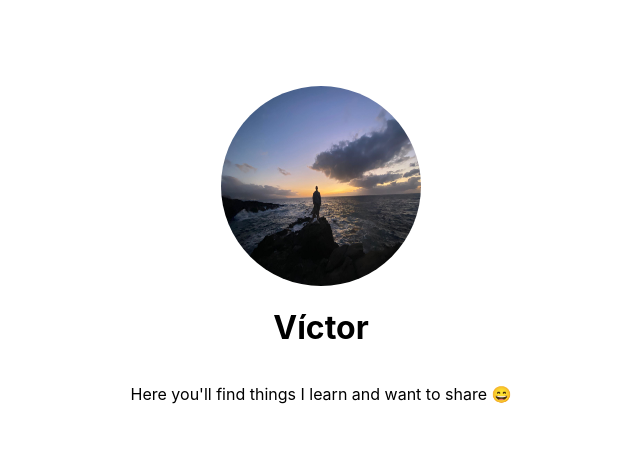
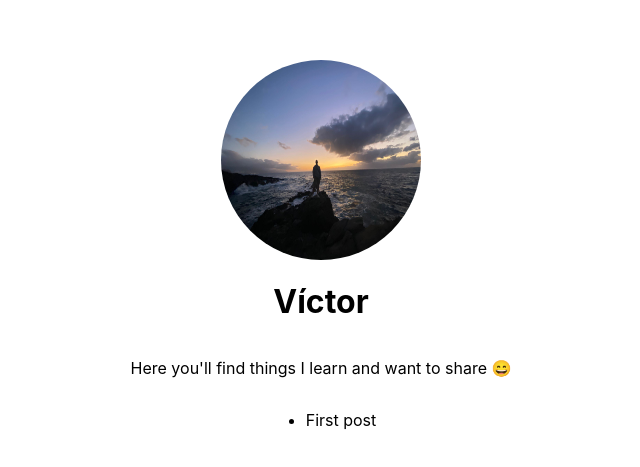
Before and after one commit to victor23k/blog, a Next.js app: page / in a window 1280 px wide. Shown: the part 147-614 px from the top of the page, without its empty margins (319-959 px from the left). Built offline with nearby package versions, Linux system fonts and the light colour scheme.

Commit message:
setup links to posts and add first post

```diff
--- a/pages/index.tsx
+++ b/pages/index.tsx
@@ -2,8 +2,22 @@ import type { NextPage } from "next";
 import Head from "next/head";
 import Image from "next/future/image";
 import titlePic from "../public/victor.png";
+import postsData from "../posts.json";
+import Link from "next/link";
+const { posts } = postsData;
 
-const Home: NextPage = () => {
+export function getStaticProps() {
+  return {
+    props: {
+      posts: posts.map((post) => ({
+        ...post,
+        url: `${new Date(post.date).getFullYear()}/${post.id}`,
+      })),
+    },
+  };
+}
+
+const Home: NextPage = ({ posts }) => {
   return (
     <div>
       <Head>
@@ -23,6 +37,15 @@ const Home: NextPage = () => {
         <h1>Víctor</h1>
 
         <p>Here you'll find things I learn and want to share 😄</p>
+        <ul>
+          {posts.map((post) => (
+            <li key={post.id}>
+              <Link href={post.url}>
+                <a>{post.title}</a>
+              </Link>
+            </li>
+          ))}
+        </ul>
       </main>
     </div>
   );
--- /dev/null
+++ b/posts.json
@@ -0,0 +1,9 @@
+{
+  "posts" : [
+    {
+      "id": "hello-world",
+      "date": "July 3, 2022",
+      "title": "First post"
+    }
+  ]
+}
```
Also changed, not shown: pages/2022/hello-world.mdx (renamed from pages/intro.mdx).
